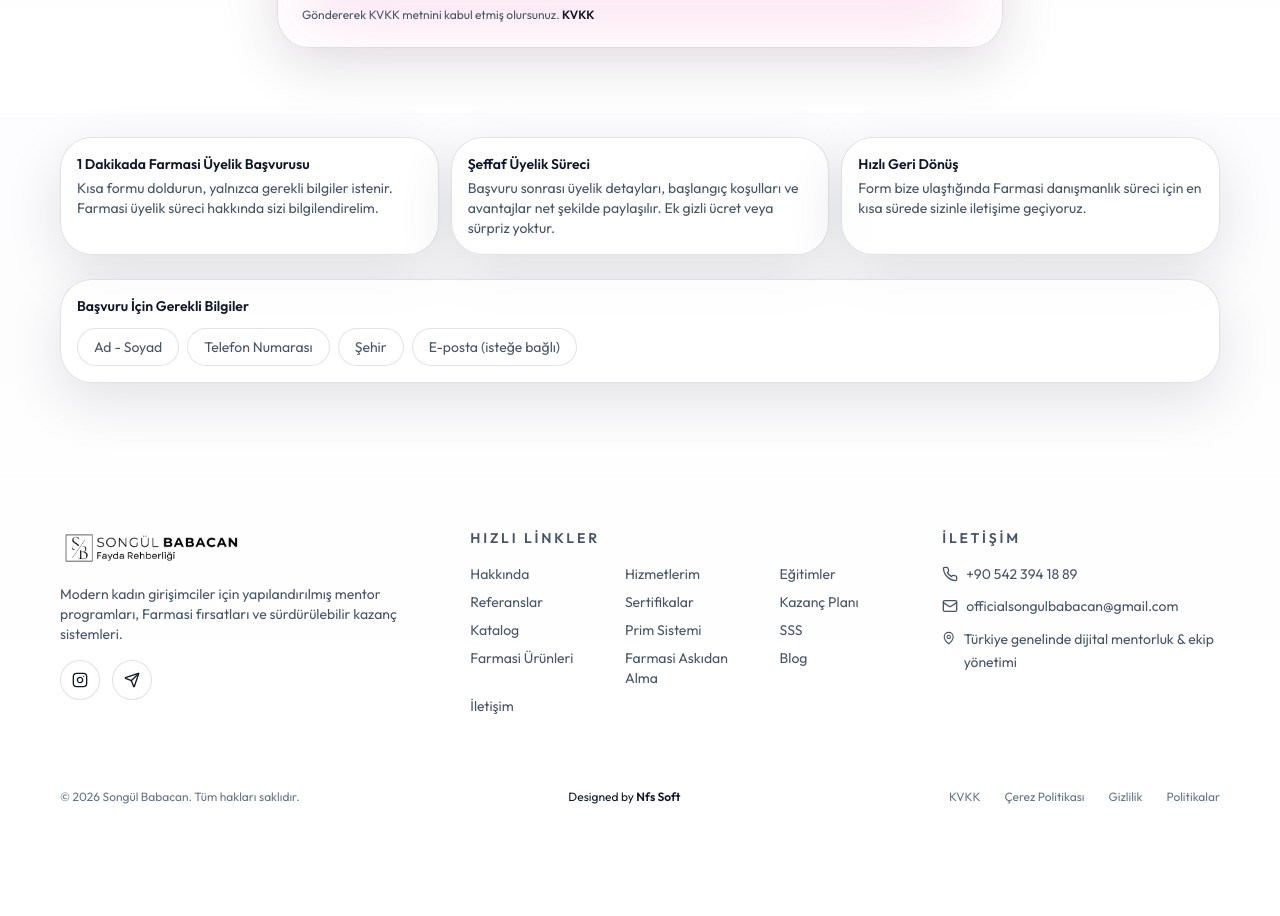
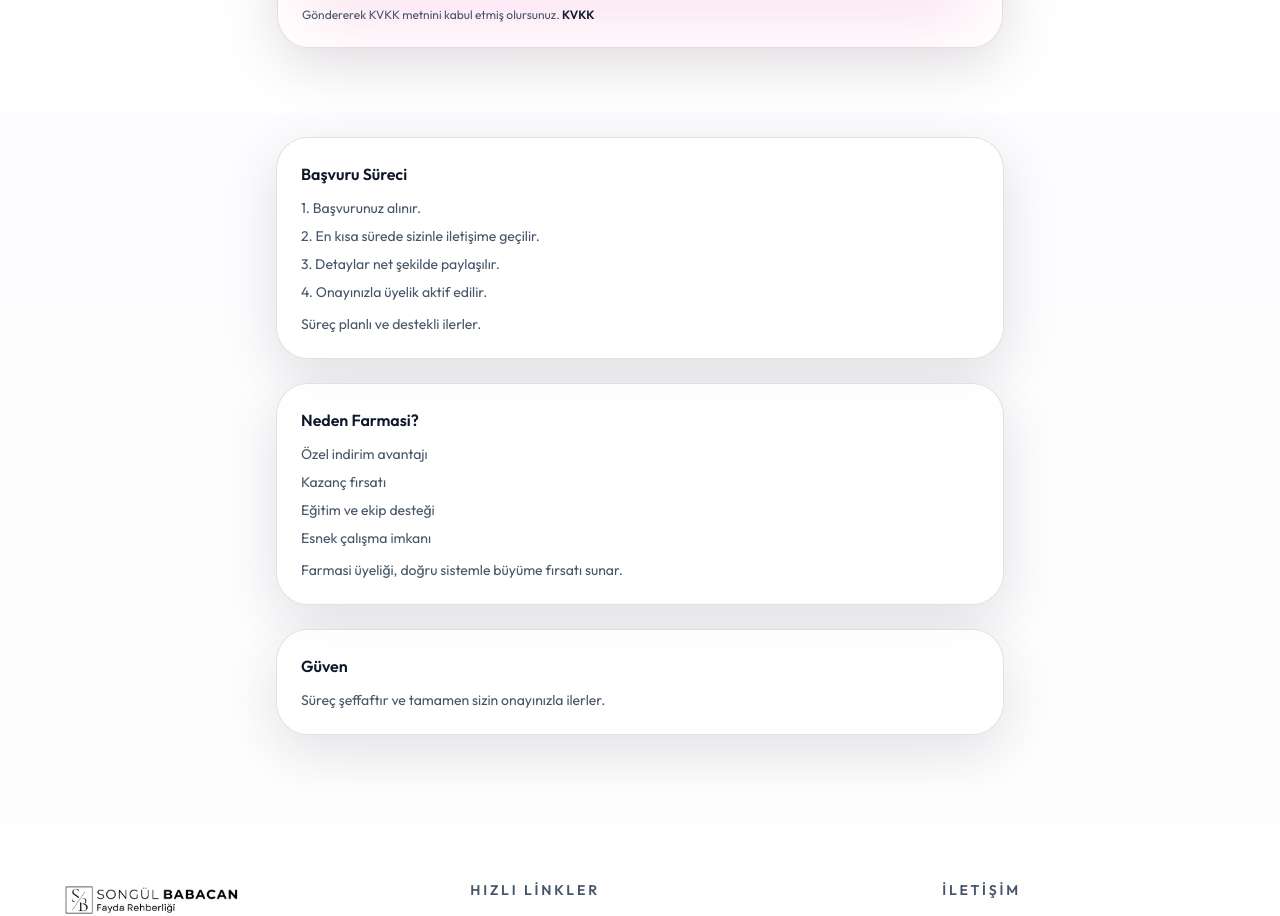
Before and after one commit to nfsfurkandogan/songulbabacan, a Next.js app: page /farmasi-uyelik-formu in a window 1280 px wide. Shown: the part 920-1836 px from the top of the page. Before the commit the page ends 1749 px from the top, so only its background shows below. Built offline with nearby package versions, Linux system fonts and the light colour scheme; no server answers.

Commit message:
Add uyelik process and benefits sections

```diff
--- a/app/farmasi-uyelik-formu/page.tsx
+++ b/app/farmasi-uyelik-formu/page.tsx
@@ -9,31 +9,6 @@ export const metadata = createMetadata({
     "Farmasi üyelik başvuru formu. Kısa formu doldurun; üyelik süreci ve avantajlar hakkında sizi bilgilendirelim.",
   path: "/farmasi-uyelik-formu"
 });
-
-const highlights = [
-  {
-    title: "1 Dakikada Farmasi Üyelik Başvurusu",
-    description:
-      "Kısa formu doldurun, yalnızca gerekli bilgiler istenir. Farmasi üyelik süreci hakkında sizi bilgilendirelim."
-  },
-  {
-    title: "Şeffaf Üyelik Süreci",
-    description:
-      "Başvuru sonrası üyelik detayları, başlangıç koşulları ve avantajlar net şekilde paylaşılır. Ek gizli ücret veya sürpriz yoktur."
-  },
-  {
-    title: "Hızlı Geri Dönüş",
-    description:
-      "Form bize ulaştığında Farmasi danışmanlık süreci için en kısa sürede sizinle iletişime geçiyoruz."
-  }
-];
-
-const requirements = [
-  "Ad - Soyad",
-  "Telefon Numarası",
-  "Şehir",
-  "E-posta (isteğe bağlı)"
-];
 
 export default function FarmasiKayitFormuPage() {
   return (
@@ -61,24 +36,36 @@ export default function FarmasiKayitFormuPage() {
       </section>
 
       <section className="section pt-6">
-        <div className="container grid gap-3 sm:grid-cols-3">
-          {highlights.map((item) => (
-            <div key={item.title} className="glass-card p-4 text-sm">
-              <p className="font-semibold text-ink">{item.title}</p>
-              <p className="mt-1 text-ink-muted">{item.description}</p>
-            </div>
-          ))}
-        </div>
-        <div className="container mt-6">
-          <div className="glass-card space-y-3 p-4 text-sm text-ink-muted">
-            <p className="font-semibold text-ink">Başvuru İçin Gerekli Bilgiler</p>
-            <div className="flex flex-wrap gap-2">
-              {requirements.map((item) => (
-                <span key={item} className="chip">
-                  {item}
-                </span>
-              ))}
-            </div>
+        <div className="container max-w-3xl space-y-6">
+          <div className="glass-card p-6">
+            <p className="text-base font-semibold text-ink">Başvuru Süreci</p>
+            <ol className="mt-3 space-y-2 text-sm text-ink-muted">
+              <li>1. Başvurunuz alınır.</li>
+              <li>2. En kısa sürede sizinle iletişime geçilir.</li>
+              <li>3. Detaylar net şekilde paylaşılır.</li>
+              <li>4. Onayınızla üyelik aktif edilir.</li>
+            </ol>
+            <p className="mt-3 text-sm text-ink-muted">Süreç planlı ve destekli ilerler.</p>
+          </div>
+
+          <div className="glass-card p-6">
+            <p className="text-base font-semibold text-ink">Neden Farmasi?</p>
+            <ul className="mt-3 space-y-2 text-sm text-ink-muted">
+              <li>Özel indirim avantajı</li>
+              <li>Kazanç fırsatı</li>
+              <li>Eğitim ve ekip desteği</li>
+              <li>Esnek çalışma imkanı</li>
+            </ul>
+            <p className="mt-3 text-sm text-ink-muted">
+              Farmasi üyeliği, doğru sistemle büyüme fırsatı sunar.
+            </p>
+          </div>
+
+          <div className="glass-card p-6">
+            <p className="text-base font-semibold text-ink">Güven</p>
+            <p className="mt-3 text-sm text-ink-muted">
+              Süreç şeffaftır ve tamamen sizin onayınızla ilerler.
+            </p>
           </div>
         </div>
       </section>
```
